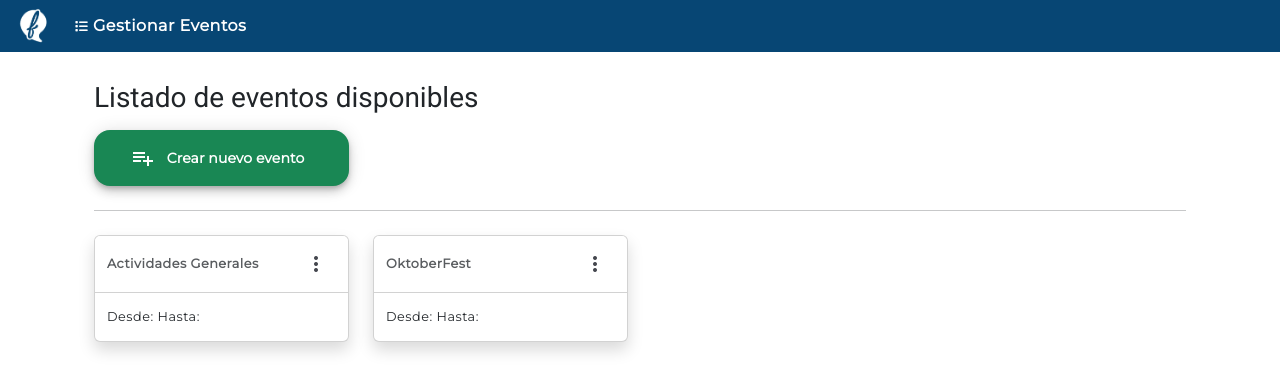
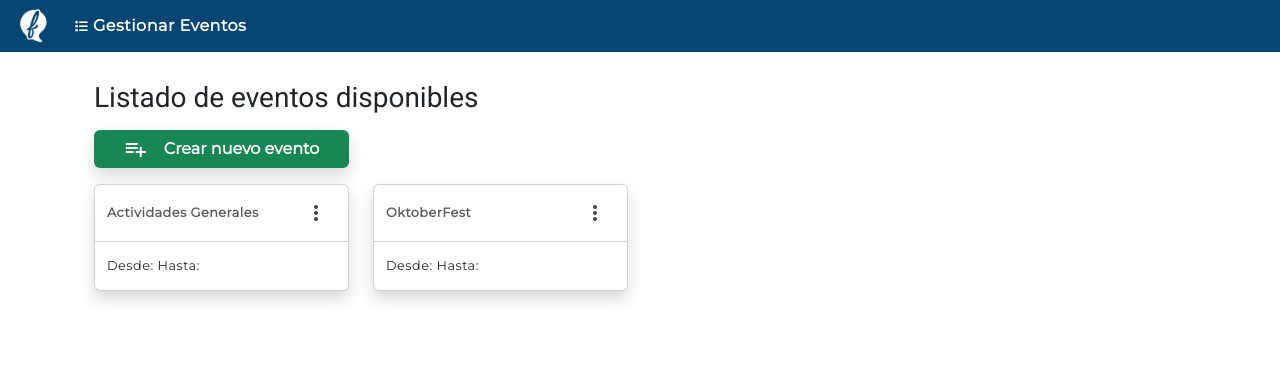
Before and after one commit to EmilianoJGit98/GestionEventosMunicipales, an Angular app: page / in a window 1280 px wide. Shown: the top 392 px of the page. Built offline with nearby package versions, Linux system fonts and the light colour scheme.

Commit message:
Eventos disponibles

```diff
--- a/src/app/eventos/eventos.component.html
+++ b/src/app/eventos/eventos.component.html
@@ -1,22 +1,18 @@
 <div class="container-fluid">
   <h5>Listado de eventos disponibles</h5>
 
-  <div class="row">
+  <div class="row mb-3">
     <div class="col-12 col-md-3">
       <!-- <button mat-fab extended class="fw-bold w-100 bg-success text-white" (click)="abrirModal()">
         <mat-icon class="text-white">playlist_add</mat-icon>
         Crear nueva actividad
       </button> -->
-
-      <button mat-fab extended class="fw-bold w-100 bg-success text-white">
-        <mat-icon class="text-white">playlist_add</mat-icon>
+      <button class="fw-bold w-100 btn bg-success text-white d-flex justify-content-center shadow">
+        <mat-icon class="text-white me-3">playlist_add</mat-icon>
         Crear nuevo evento
       </button>
-
     </div>
-
   </div>
-  <hr class="my-4">
 
   <div class="row">
     <div class="col-12 col-md-3 mb-2 d-flex align-items-stretch" *ngFor="let evento of eventos">
```
